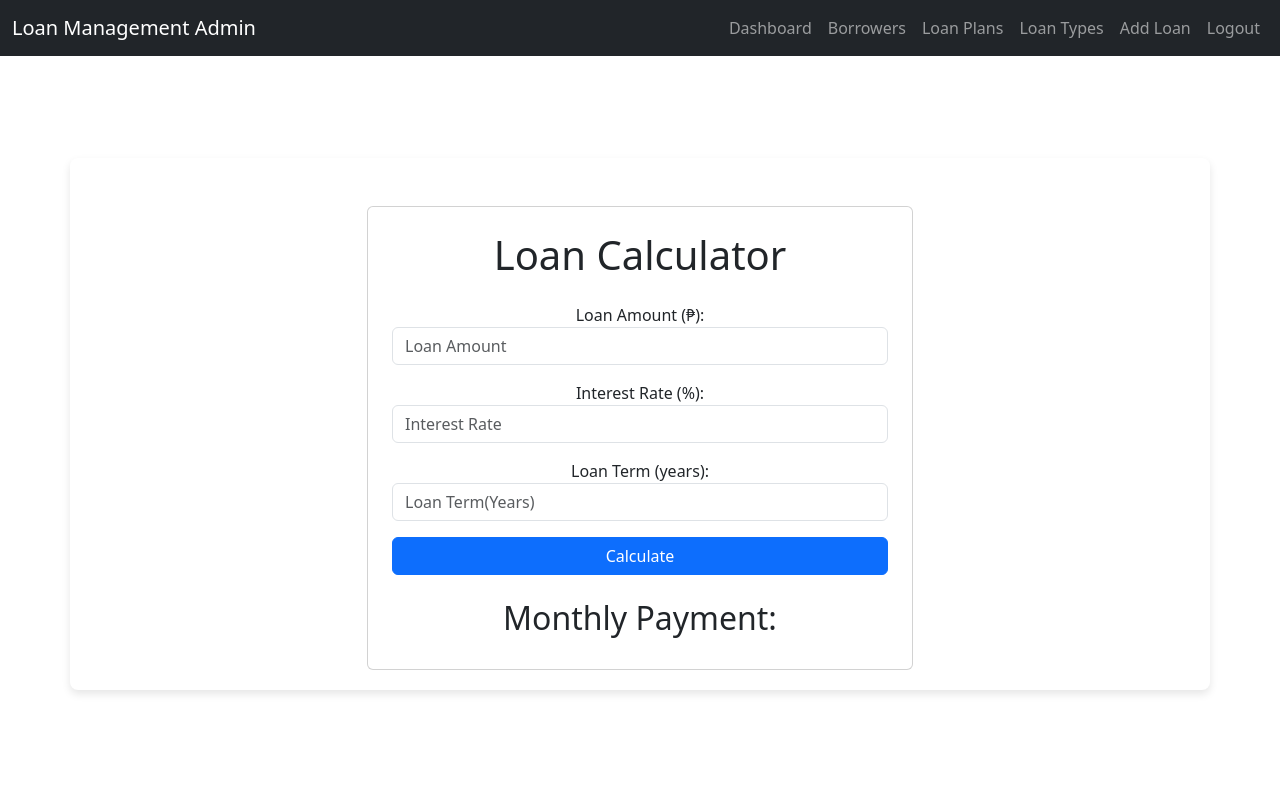
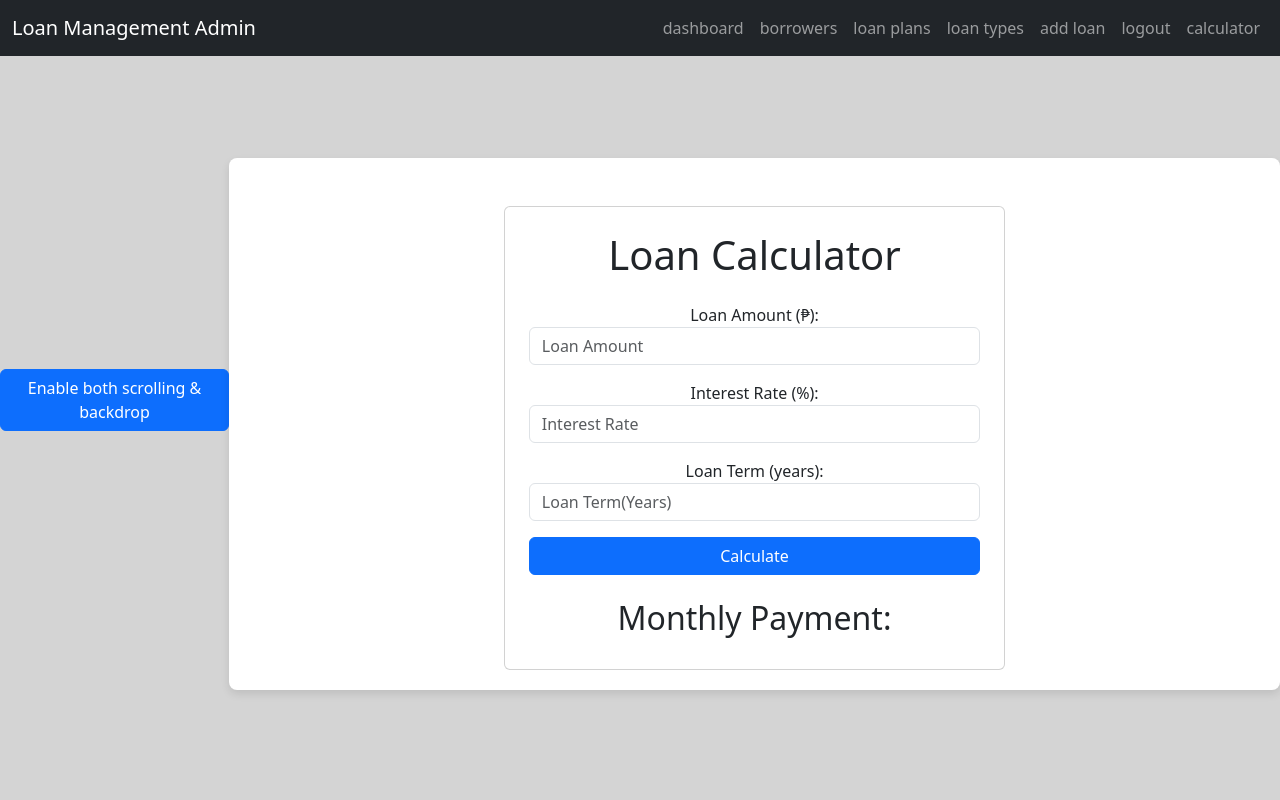
Before and after one commit to bornok-cloud/TEST_loan_system, a PHP site: page /calculator.php in a window 1280 px wide. Run offline with PHP 8.4, Linux system fonts and the light colour scheme.

Commit message:
initial commit

```diff
--- a/calculator.php
+++ b/calculator.php
@@ -7,6 +7,12 @@
     <link rel="stylesheet" href="styles.css">
     <link href="https://cdn.jsdelivr.net/npm/bootstrap@5.3.0/dist/css/bootstrap.min.css" rel="stylesheet">
     <script src="https://cdn.jsdelivr.net/npm/chart.js"></script>
+    <style>
+        body {
+            background-color:rgb(212, 212, 212);
+            color: rgb(0, 0, 0);
+        }
+    </style>
 </head>
 <body>
     <!-- Navbar -->
@@ -19,27 +25,43 @@
             <div class="collapse navbar-collapse" id="navbarNav">
                 <ul class="navbar-nav ms-auto">
                     <li class="nav-item">
-                        <a class="nav-link" href="dashboard.php">Dashboard</a>
+                        <a class="nav-link" href="dashboard.php">dashboard</a>
                     </li>
                     <li class="nav-item">
-                        <a class="nav-link" href="user.php">Borrowers</a>
+                        <a class="nav-link" href="user.php">borrowers</a>
                     </li>
                     <li class="nav-item">
-                        <a class="nav-link" href="loan_plans.php">Loan Plans</a>
+                        <a class="nav-link" href="loan_plans.php">loan plans</a>
                     </li>
                     <li class="nav-item">
-                        <a class="nav-link" href="Loan_types.php">Loan Types</a>
+                        <a class="nav-link" href="Loan_types.php">loan types</a>
                     </li>
                     <li class="nav-item">
-                        <a class="nav-link" href="add_loan.php">Add Loan</a>
+                        <a class="nav-link" href="add_loan.php">add loan</a>
                     </li>
                     <li class="nav-item">
-                        <a class="nav-link" href="LOGIN1.php">Logout</a>
+                        <a class="nav-link" href="LOGIN1.php">logout</a>
                     </li>
+                    <li class="nav-item">
+                        <a class="nav-link" href="calculator.php">calculator</a>
+                    </li>
+
                 </ul>
             </div>
         </div>
     </nav>
+
+    <button class="btn btn-primary" type="button" data-bs-toggle="offcanvas" data-bs-target="#offcanvasWithBothOptions" aria-controls="offcanvasWithBothOptions">Enable both scrolling & backdrop</button>
+
+<div class="offcanvas offcanvas-start" data-bs-scroll="true" tabindex="-1" id="offcanvasWithBothOptions" aria-labelledby="offcanvasWithBothOptionsLabel">
+  <div class="offcanvas-header">
+    <h5 class="offcanvas-title" id="offcanvasWithBothOptionsLabel">Backdrop with scrolling</h5>
+    <button type="button" class="btn-close" data-bs-dismiss="offcanvas" aria-label="Close"></button>
+  </div>
+  <div class="offcanvas-body">
+    <p>Try scrolling the rest of the page to see this option in action.</p>
+  </div>
+</div>
 
     <!-- Loan Calculator -->
     <div class="container mt-5 pt-5">
@@ -71,7 +93,6 @@
                                     $interestRate = $_POST['interestRate'];
                                     $loanTerm = $_POST['loanTerm'];
 
-                                    // Validate inputs
                                     if (is_numeric($loanAmount) && is_numeric($interestRate) && is_numeric($loanTerm) && $loanTerm > 0) {
                                         $monthlyInterestRate = ($interestRate / 100) / 12;
                                         $numberOfPayments = $loanTerm * 12;
```
